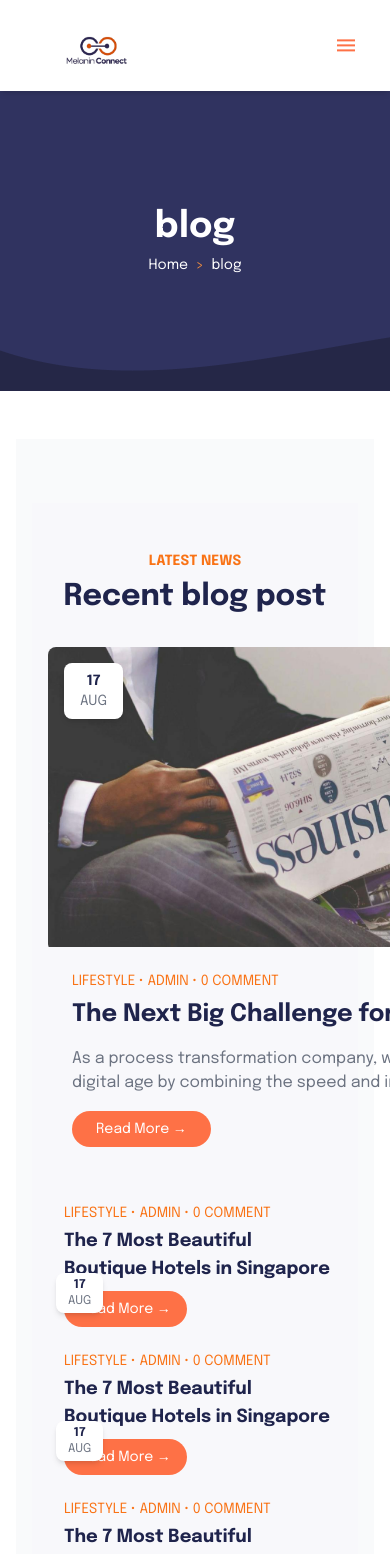
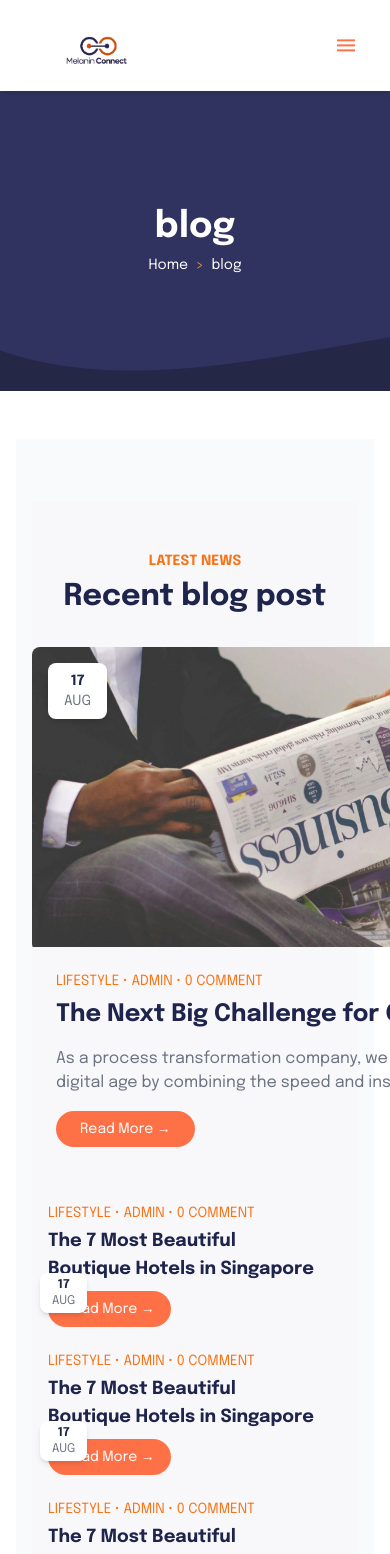
Before and after one commit to Melanin-Connect/melanin-frontend, a Next.js app: page /blog in a window 390 px wide. Shown: the top 1554 px of the page. Built offline with nearby package versions, Linux system fonts and the light colour scheme.

Commit message:
responsive

```diff
--- a/app/components/blog/loadMore.tsx
+++ b/app/components/blog/loadMore.tsx
@@ -1,7 +1,7 @@
 import React from "react";
 
 const LoadMoreButton = () => (
-  <div className="text-center mt-60">
+  <div className="text-center mt-10 md:mt-20 lg:mt-60">
     <button className="bg-[#FE7146] text-white text-[14px] lg:text-base py-2 lg:py-3 px-6 lg:px-14 rounded-full hover:bg-orange-600 transition w-full sm:w-auto whitespace-nowrap">
       Register Now
     </button>
--- a/app/components/blog/recentBlog.tsx
+++ b/app/components/blog/recentBlog.tsx
@@ -5,7 +5,7 @@ import imgSmall from "@/public/assets/_image (1).png";
 
 const RecentBlogPost: React.FC = () => (
   <section className="bg-[#F8F8FB] max-w-[1400px] py-12">
-    <div className="container mx-auto px-4 lg:px-12">
+    <div className="container mx-auto px-0 items-center justify-center lg:px-5">
       <div className="text-center mb-8">
         <p className="text-orange-500 text-sm uppercase font-semibold mb-2">
           Latest News
```
